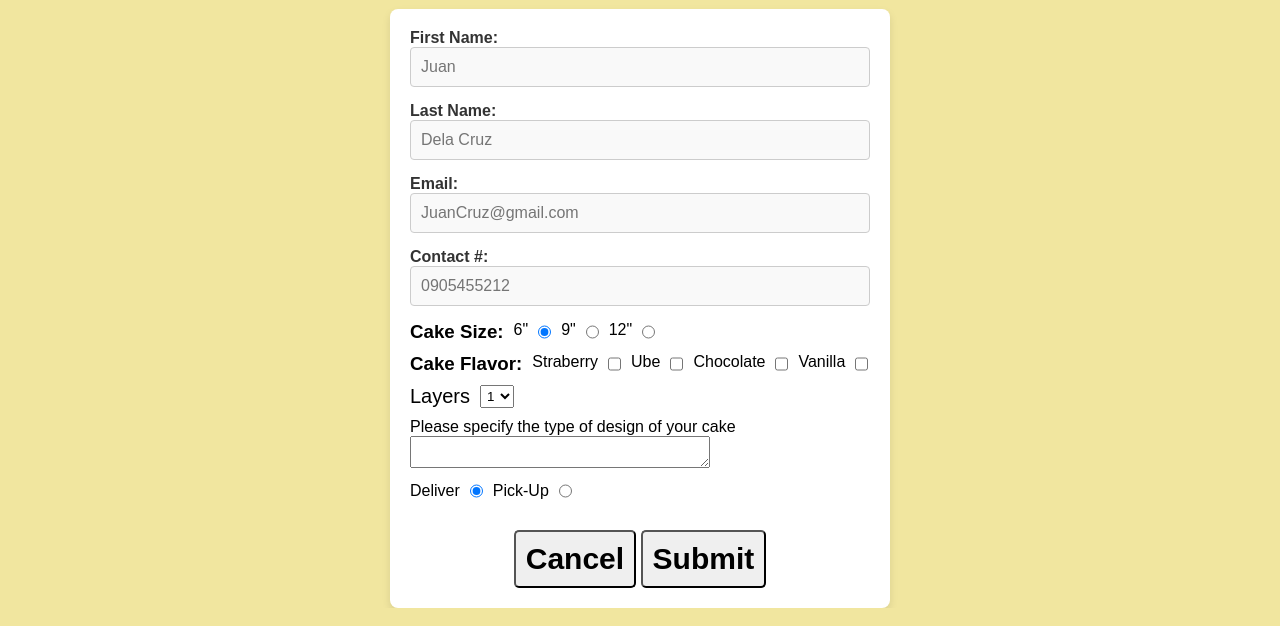
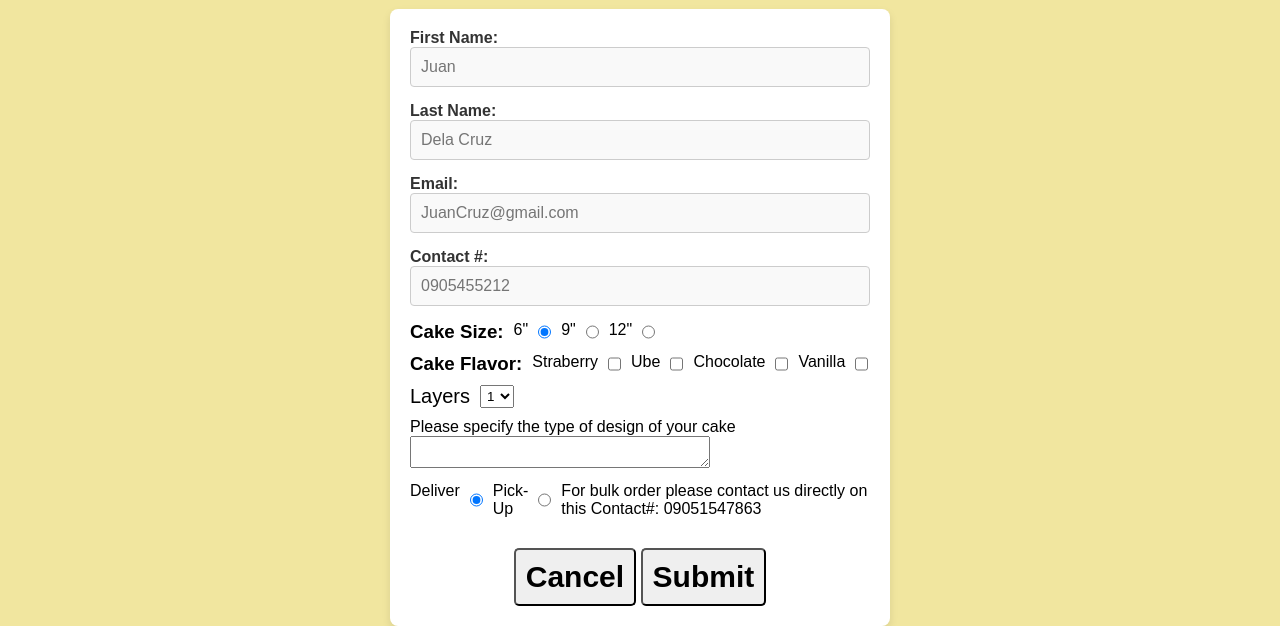
Before and after one commit to Drewlearn/JohnBakery-Website, a plain HTML site: page index2.html in a window 1280 px wide. Shown: the part 284-910 px from the top of the page. Drawn offline with Linux system fonts and the light colour scheme; a web font is replaced by a local one.

Commit message:
Update index2.html

```diff
--- a/index2.html
+++ b/index2.html
@@ -68,6 +68,9 @@
                 <input type="radio" value="Straberry" name="cakeflavor" checked>
                 <label>Pick-Up</label>
                 <input type="radio" value="ube" name="cakeflavor">
+             <div class="bulkOrder">
+                <p>For bulk order please contact us directly on this Contact#: 09051547863</p>
+             </div>
              </div>
              <div class="submitBtn">
                 <button type="reset" id="cancelBtn" value="cancelForm" >Cancel</button>
```
